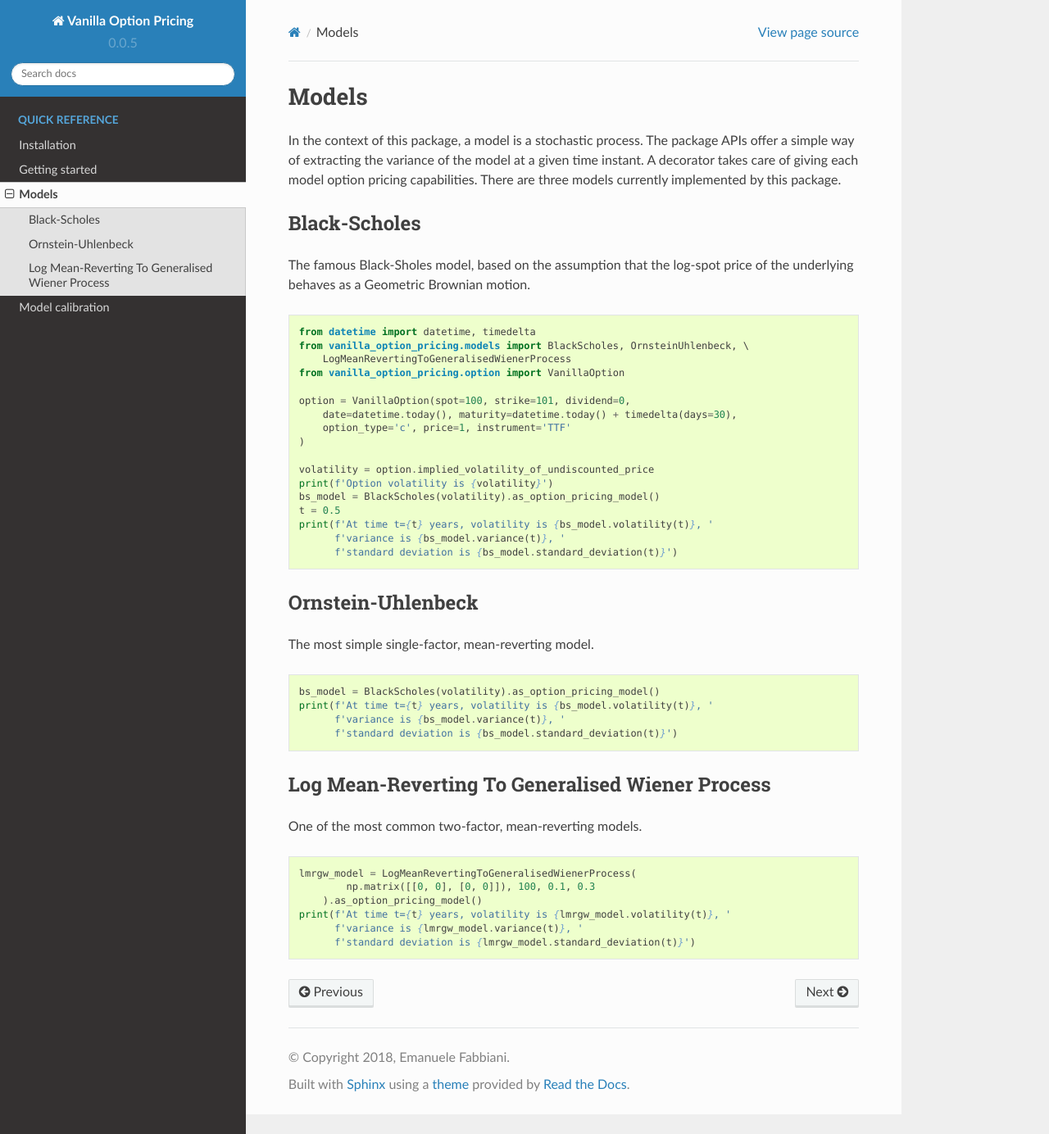
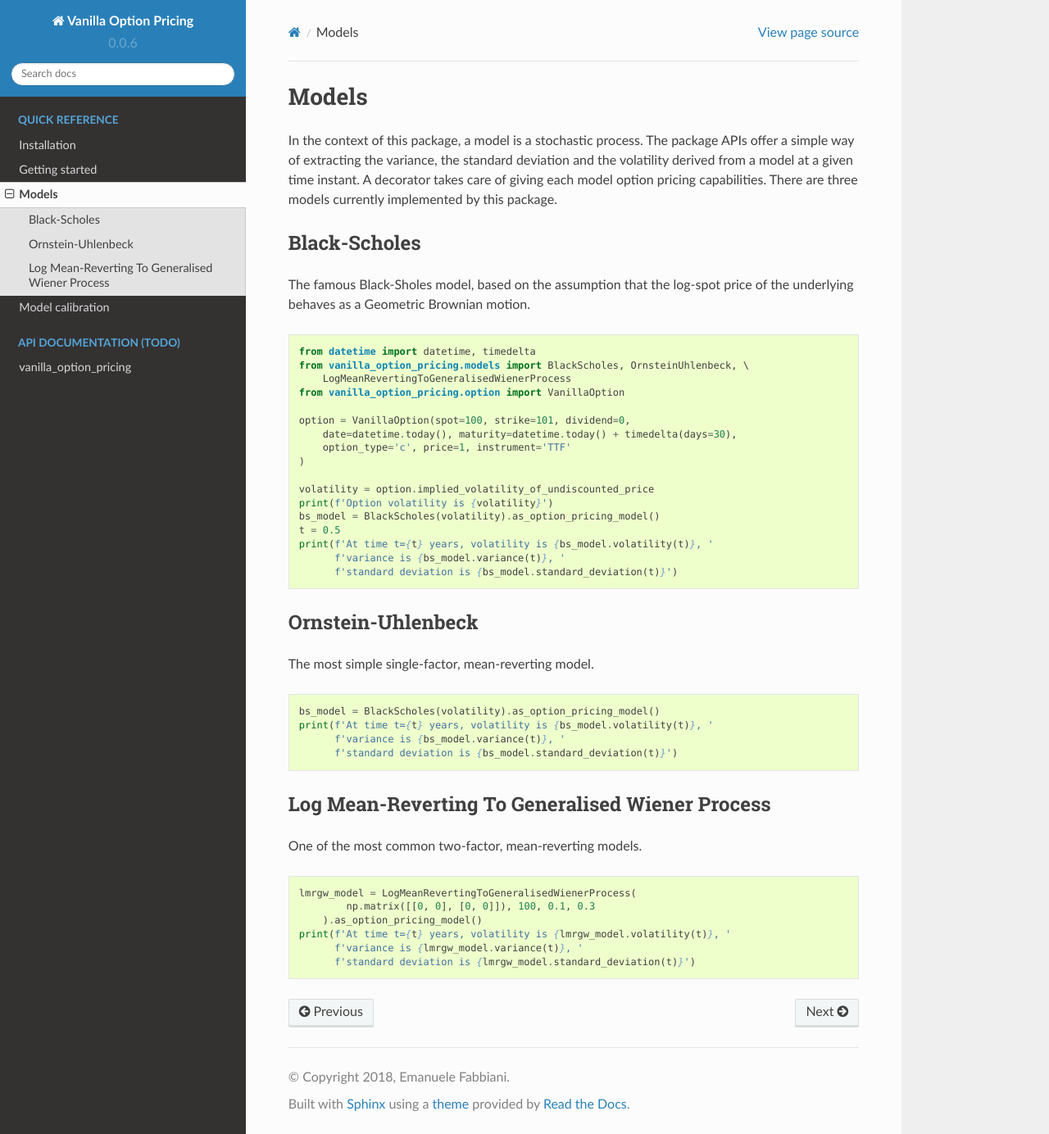
Before and after one commit to donlelef/vanilla-option-pricing, a Sphinx documentation site: the page built from docs/models.rst, in a window 1280 px wide and 1384 px high. Shown: the whole window at 82% size. Built offline with Sphinx 7.4.7 and the Read the Docs theme 2.0.0, drawn with Linux system fonts in a browser that asks for light colours.

Commit message:
Make API documentation work

```diff
--- a/docs/conf.py
+++ b/docs/conf.py
@@ -24,7 +24,7 @@ copyright = '2018, Emanuele Fabbiani'
 author = 'Emanuele Fabbiani'
 
 # The short X.Y version
-version = '0.0.5'
+version = '0.0.6'
 # The full version, including alpha/beta/rc tags
 release = version
 
@@ -96,6 +96,7 @@ html_theme_options = {
     'display_version': True,
     'prev_next_buttons_location': 'bottom',
     'style_external_links': False,
+
     # Toc options
     'collapse_navigation': True,
     'sticky_navigation': True,
--- a/docs/index.rst
+++ b/docs/index.rst
@@ -15,6 +15,7 @@
    :maxdepth: 2
    :caption: API documentation (TODO)
 
+   modules
 
 
 Indices and tables
--- a/docs/models.rst
+++ b/docs/models.rst
@@ -3,7 +3,8 @@ Models
 ******
 
 In the context of this package, a model is a stochastic process.
-The package APIs offer a simple way of extracting the variance of the model at a given time instant.
+The package APIs offer a simple way of extracting the variance, the standard deviation and the volatility
+derived from a model at a given time instant.
 A decorator takes care of giving each model option pricing capabilities.
 There are three models currently implemented by this package.
 
--- /dev/null
+++ b/docs/modules.rst
@@ -0,0 +1,7 @@
+vanilla_option_pricing
+======================
+
+.. toctree::
+   :maxdepth: 4
+
+   vanilla_option_pricing
```
Also changed, not shown: docs/vanilla_option_pricing.rst (added, +46 -0 lines), 1 other file.
